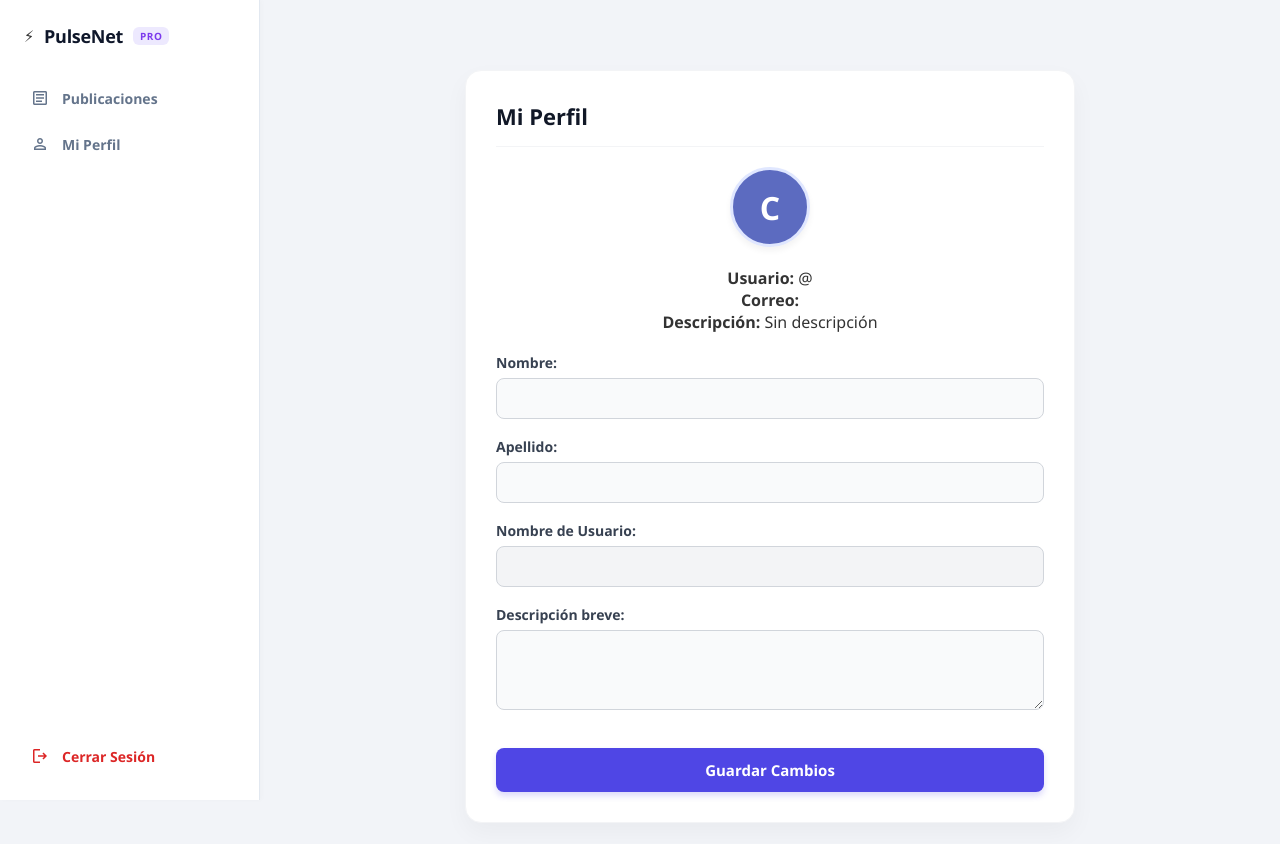
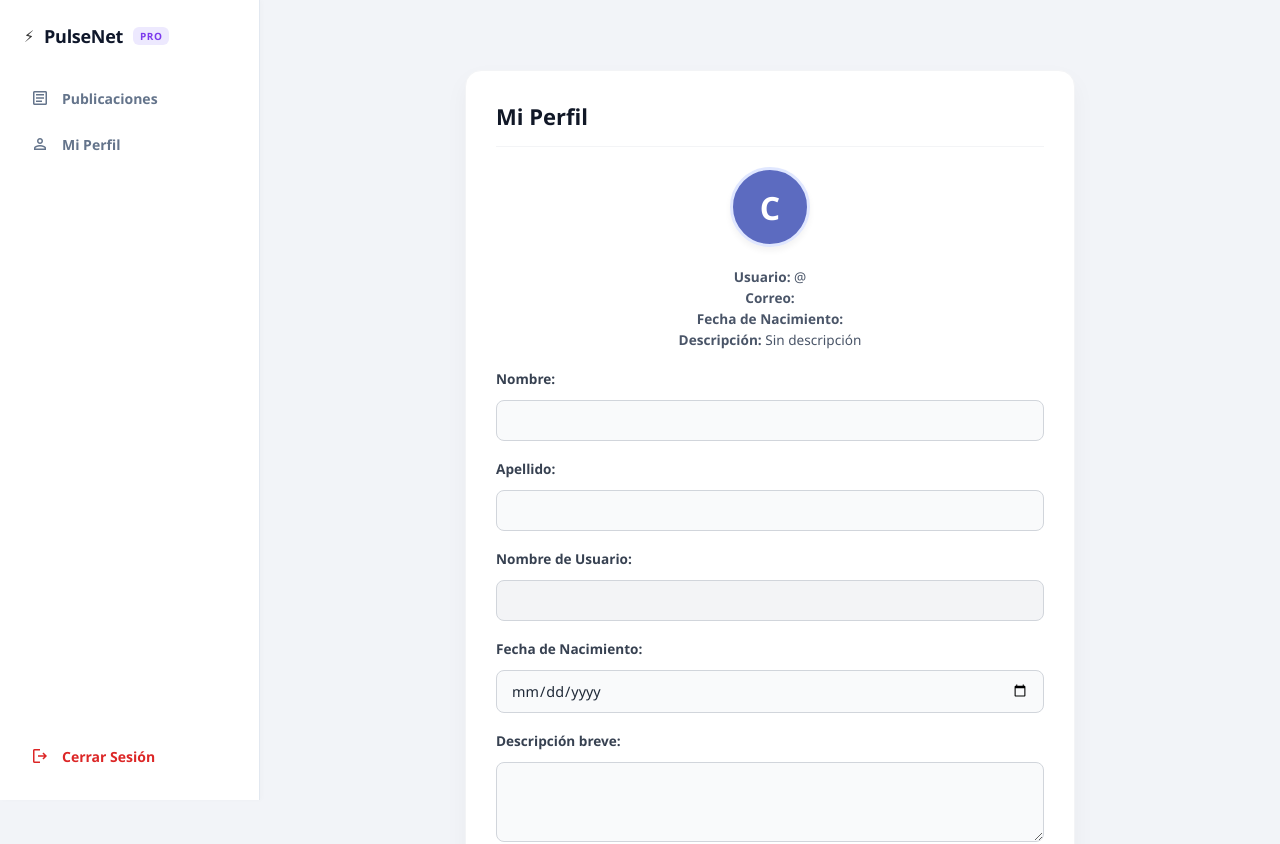
Before and after one commit to CristianEstMaida/programacion-iv-tp2, an Angular app in the folder front/: page /perfil in a window 1280 px wide. Shown: the top 844 px of the page. Built offline with nearby package versions, Linux system fonts and the light colour scheme.

Commit message:
feat: traer fecha de nacimiento

```diff
--- a/front/src/app/components/mi-perfil/mi-perfil.component.css
+++ b/front/src/app/components/mi-perfil/mi-perfil.component.css
@@ -68,14 +68,23 @@
   box-shadow: 0 4px 6px rgba(0, 0, 0, 0.05);
 }
 
+.info-texto {
+  font-size: 0.85rem;
+  color: #4a5568;
+  margin: 2px 0;
+}
+
 /* Grupos de formularios limpios */
 .form-group {
+  display: flex;
+  flex-direction: column;
+  gap: 6px;
   margin-bottom: 18px;
 }
 
 .form-group label {
   display: block;
-  font-size: 14px;
+  font-size: 0.85rem;
   font-weight: 600;
   color: #374151;
   margin-bottom: 6px;
@@ -87,10 +96,12 @@
   padding: 10px 14px;
   border: 1px solid #d1d5db;
   border-radius: 8px;
-  font-size: 14px;
+  font-size: 0.9rem;
+  font-family: inherit;
   color: #1f2937;
   background-color: #f9fafb;
   transition: border-color 0.2s, background-color 0.2s;
+  outline: none;
   box-sizing: border-box;
 }
 
@@ -107,6 +118,8 @@
   color: #9ca3af;
   cursor: not-allowed;
 }
+
+
 
 .form-group textarea {
   resize: vertical;
--- a/front/src/app/components/mi-perfil/mi-perfil.component.html
+++ b/front/src/app/components/mi-perfil/mi-perfil.component.html
@@ -16,10 +16,11 @@
 
     <!-- Datos -->
     <div class="card-usuario" style="text-align: center; margin-bottom: 20px;">
-      <h3>{{ usuario.nombre }} {{ usuario.apellido }}</h3>
-      <p><strong>Usuario:</strong> @{{ usuario.username }}</p>
-      <p><strong>Correo:</strong> {{ usuario.correo || usuario.email }}</p>
-      <p><strong>Descripción:</strong> {{ usuario.descripcion || 'Sin descripción' }}</p>
+      <h3 class="usuario-nombre">{{ usuario.nombre }} {{ usuario.apellido }}</h3>
+      <p class="info-texto"><strong>Usuario:</strong> @{{ usuario.username }}</p>
+      <p class="info-texto"><strong>Correo:</strong> {{ usuario.correo || usuario.email }}</p>
+      <p class="info-texto"><strong>Fecha de Nacimiento:</strong> {{ usuario.fechaNacimiento | date:'dd/MM/yyyy' }}</p>
+      <p class="info-texto"><strong>Descripción:</strong> {{ usuario.descripcion || 'Sin descripción' }}</p>
     </div>
 
     <!-- Formulario -->
@@ -37,6 +38,11 @@
       <div class="form-group">
         <label>Nombre de Usuario:</label>
         <input type="text" [(ngModel)]="usuario.username" name="username" disabled>
+      </div>
+
+      <div class="form-group">
+        <label for="fechaNacimiento">Fecha de Nacimiento:</label>
+        <input type="date" id="fechaNacimiento" name="fechaNacimiento" [(ngModel)]="usuario.fechaNacimiento" class="form-input">
       </div>
 
       <div class="form-group">
--- a/front/src/app/components/mi-perfil/mi-perfil.component.ts
+++ b/front/src/app/components/mi-perfil/mi-perfil.component.ts
@@ -36,7 +36,8 @@ export class MiPerfilComponent implements OnInit {
       apellido: '',
       username: emailToken,
       correo: emailToken,
-      descripcion: 'Cargando perfil...'
+      descripcion: 'Cargando perfil...',
+      fechaNacimiento: ''
     };
 
     // 1. Petición al backend para traer el perfil real de la BD
@@ -55,7 +56,8 @@ export class MiPerfilComponent implements OnInit {
           ...userData,
           username: userData.username || userData.nombreUsuario || emailToken,
           correo: userData.email || userData.correo || emailToken,
-          descripcion: userData.descripcion || ''
+          descripcion: userData.descripcion || '',
+          fechaNacimiento: userData.fechaNacimiento ? userData.fechaNacimiento.substring(0, 10) : ''
         };
 
         this.cdr.detectChanges();
```
